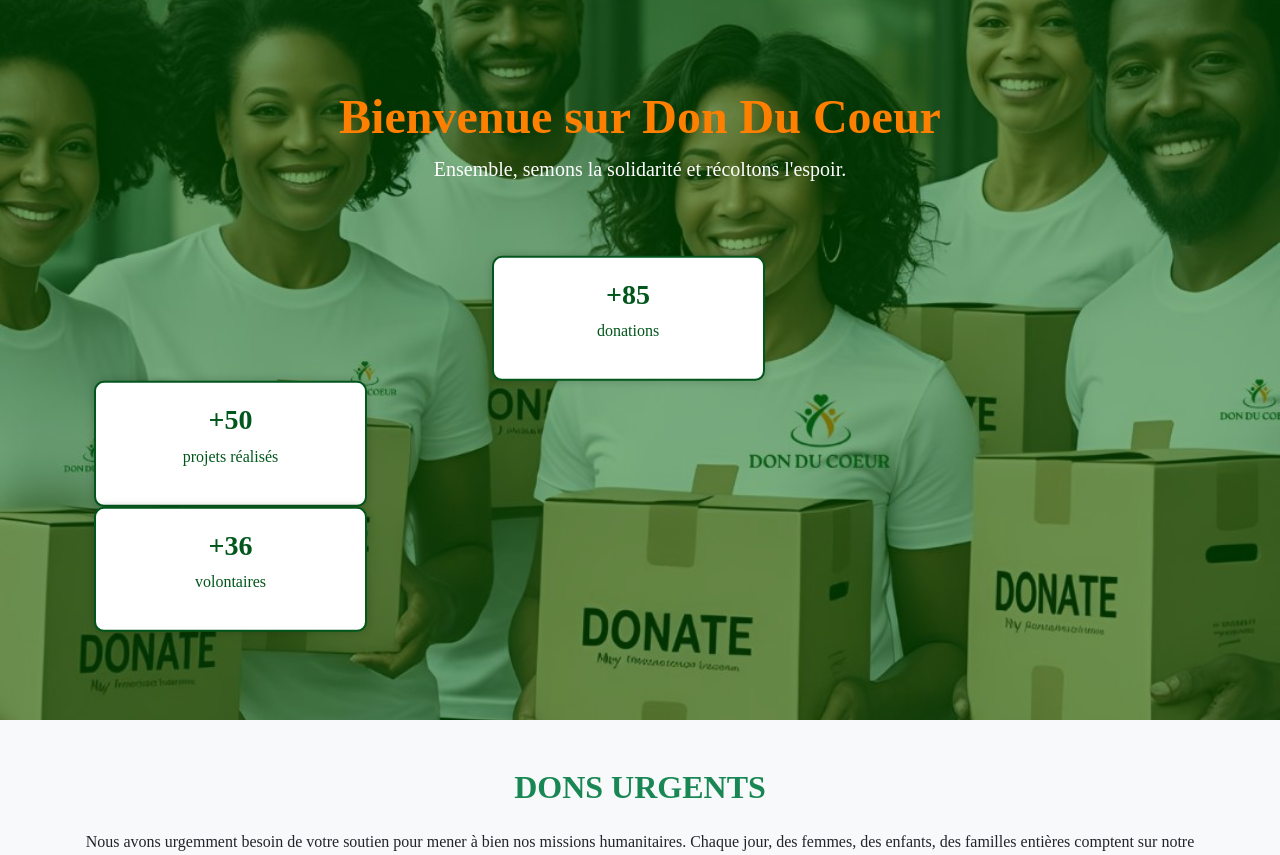
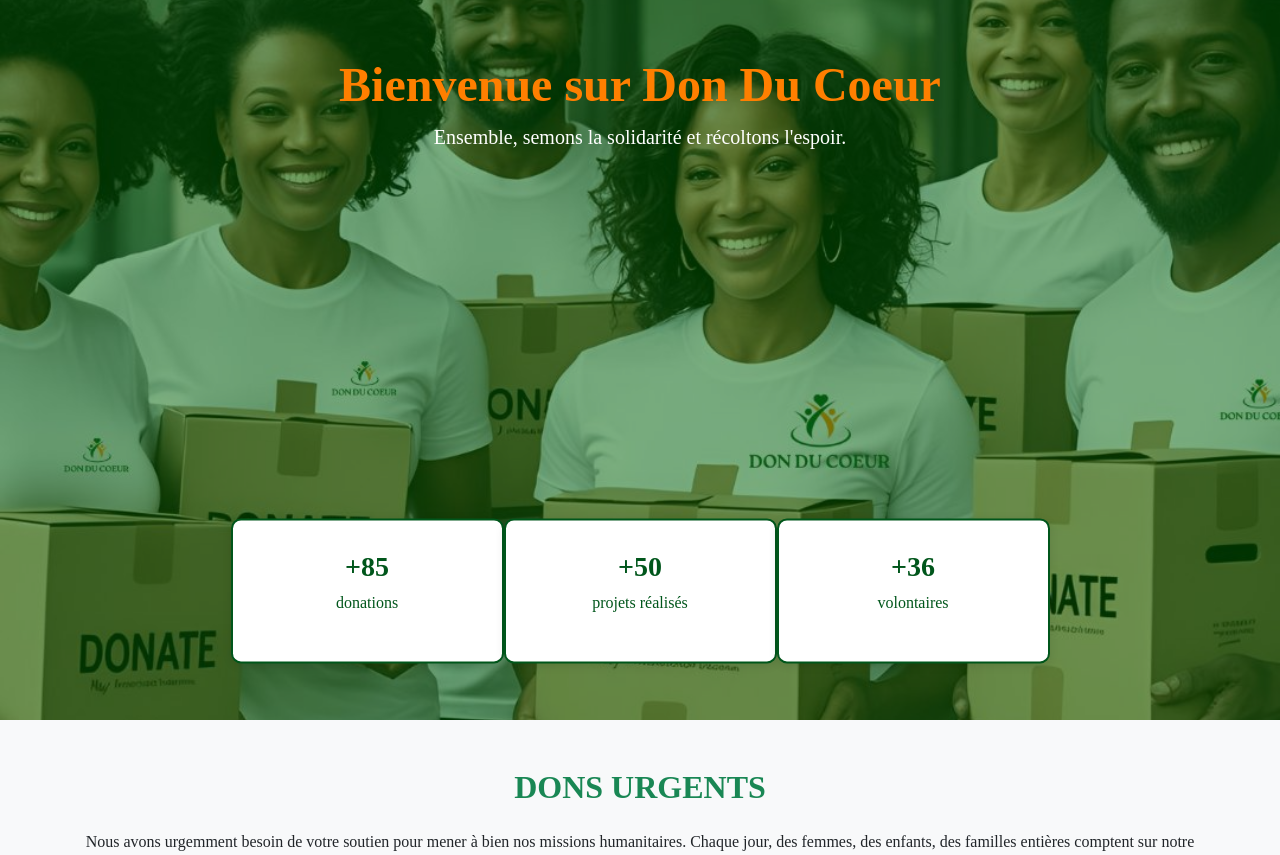
Before and after one commit to KanyC11/Memoire---E-social, a PHP site: page / in a window 1280 px wide. Shown: the part 150-1005 px from the top of the page. Run offline with PHP 8.4, Linux system fonts and the light colour scheme.

Commit message:
Création de la page d'accueil

```diff
--- a/index.html
+++ b/index.html
@@ -27,17 +27,16 @@
             <h1 class="display-5 fw-bold text-orange">Bienvenue sur Don Du Coeur</h1>
             <p class="lead">Ensemble, semons la solidarité et récoltons l'espoir.</p>
             <div class="container position-relative z-2">
-            <div class="row justify-content-center mt-5 g-4">
-                <div class="col-md-3 stat-box">
+            <div class="row justify-content-center g-0 stat-row">
+                <div class="col-md-3 stat-box step-1 text-center">
                     <h3 class="fw-bold">+85</h3>
                     <p>donations</p>
                 </div>
-            </div>
-             <div class="col-md-3 stat-box">
+                <div class="col-md-3 stat-box  step-2 text-center">
                   <h3 class="fw-bold">+50</h3>
                   <p>projets réalisés</p>
                 </div>
-              <div class="col-md-3 stat-box">
+                <div class="col-md-3 stat-box  step-3 text-center">
                   <h3 class="fw-bold">+36</h3>
                   <p>volontaires</p>
                </div>
--- a/style.css
+++ b/style.css
@@ -61,9 +61,26 @@ body{
       color: #00561b;
       border: 2px solid #00561b;
       border-radius: 10px;
-      padding: 20px;
-      box-shadow: 0 0 10px rgba(0, 0, 0, 0.2);
+      padding: 30px  10px;
+      box-shadow: 0 2px 10px rgba(0, 0, 0, 0.1);
+      margin-right: 0;
+      transition: all 0.3s ease-in-out;
+
     }
+    .stat-box:hover{
+      transform: translateY(-5px);
+      box-shadow: 0 4px 12 px rgba(0, 0, 0, 0.2);
+    }
+    .step-1{
+      margin-top: 350px;
+    }
+    .step-2{
+      margin-top: 350px;
+    }
+    .step-3{
+      margin-top: 350px;
+    }
+
     section{
       scroll-margin-top: 80px;
     }
```
Lines whose indentation alone changed are shown as unchanged.
